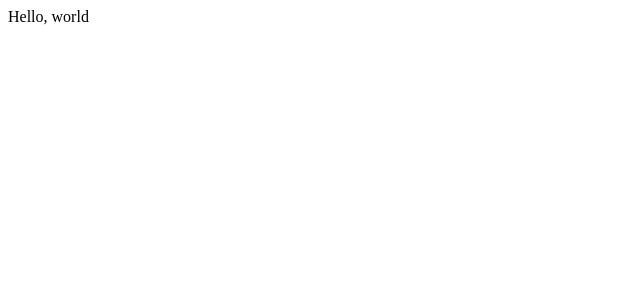
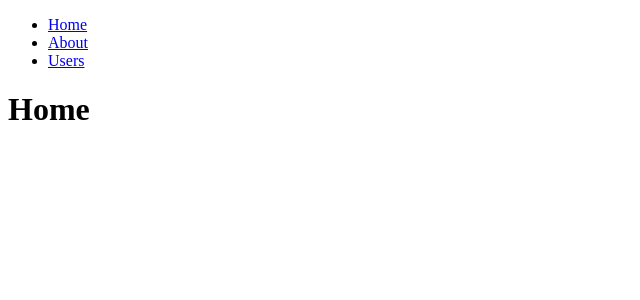
Before and after one commit to parkgang/gin-mock-server-user, a React (Create React App) app in the folder webapp/: page / in a window 1280 px wide. Shown: the top 300 px of the page, without its empty margins (0-640 px from the left). Built offline with nearby package versions, Linux system fonts and the light colour scheme.

Commit message:
use: react-router-dom

```diff
--- a/webapp/package.json
+++ b/webapp/package.json
@@ -12,6 +12,7 @@
     "@types/react-dom": "^17.0.0",
     "react": "^17.0.2",
     "react-dom": "^17.0.2",
+    "react-router-dom": "^5.2.0",
     "react-scripts": "4.0.3",
     "typescript": "^4.1.2",
     "web-vitals": "^1.0.1"
@@ -39,5 +40,8 @@
       "last 1 firefox version",
       "last 1 safari version"
     ]
+  },
+  "devDependencies": {
+    "@types/react-router-dom": "^5.1.7"
   }
 }
--- a/webapp/src/App.tsx
+++ b/webapp/src/App.tsx
@@ -1,7 +1,39 @@
+import { BrowserRouter as Router, Switch, Route, Link } from "react-router-dom";
+
+import About from "./pages/About";
+import Home from "./pages/Home";
+import Users from "./pages/Users";
+
 export default function App() {
   return (
-    <div>
-      <span>Hello, world</span>
-    </div>
+    <Router>
+      <div>
+        <nav>
+          <ul>
+            <li>
+              <Link to="/">Home</Link>
+            </li>
+            <li>
+              <Link to="/about">About</Link>
+            </li>
+            <li>
+              <Link to="/users">Users</Link>
+            </li>
+          </ul>
+        </nav>
+
+        <Switch>
+          <Route path="/about">
+            <About />
+          </Route>
+          <Route path="/users">
+            <Users />
+          </Route>
+          <Route path="/">
+            <Home />
+          </Route>
+        </Switch>
+      </div>
+    </Router>
   );
 }
--- /dev/null
+++ b/webapp/src/pages/About.tsx
@@ -0,0 +1,7 @@
+export default function About() {
+  return (
+    <>
+      <h1>About</h1>
+    </>
+  );
+}
--- /dev/null
+++ b/webapp/src/pages/Home.tsx
@@ -0,0 +1,7 @@
+export default function Home() {
+  return (
+    <>
+      <h1>Home</h1>
+    </>
+  );
+}
--- /dev/null
+++ b/webapp/src/pages/Users.tsx
@@ -0,0 +1,7 @@
+export default function Users() {
+  return (
+    <>
+      <h1>Users</h1>
+    </>
+  );
+}
```
Also changed, not shown: 1 other file (tests, documents, lock files or other folders).
